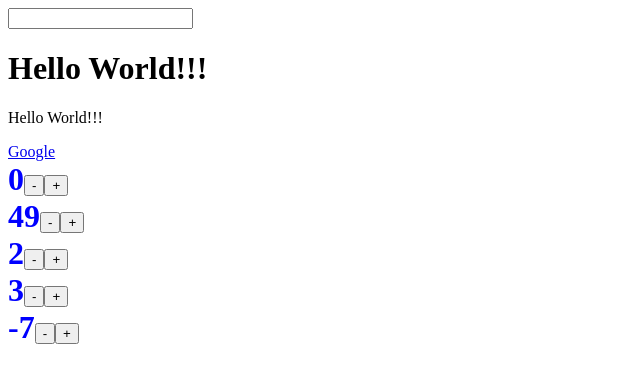
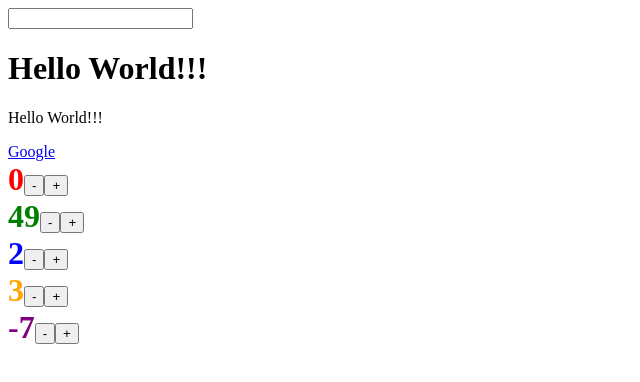
Before and after one commit to dzarezenko/beetroot2-examples, a Vue app: page / in a window 1280 px wide. Shown: the top 382 px of the page, without its empty margins (0-640 px from the left). Built offline with nearby package versions, Linux system fonts and the light colour scheme.

Commit message:
Dynamic style attribute example

```diff
--- a/src/App.vue
+++ b/src/App.vue
@@ -5,15 +5,15 @@
 
   <div v-html="link"></div>
 
-  <Counter />
+  <Counter color="red" />
 
-  <Counter :counter="initialValue" />
+  <Counter color="green" :counter="initialValue" />
 
-  <Counter counter="2" />
+  <Counter color="blue" counter="2" />
 
-  <Counter counter="3" />
+  <Counter color="orange" counter="3" />
 
-  <Counter counter="-7" />
+  <Counter color="purple" counter="-7" />
 </template>
 
 <script>
--- a/src/components/Counter.vue
+++ b/src/components/Counter.vue
@@ -1,7 +1,7 @@
 <template>
   <div>
 
-    <h1>{{ counter }}</h1>
+    <h1 :style="`color: ${color}`">{{ counter }}</h1>
     <button @click="counter--">-</button><button @click="counter++">+</button>
 
   </div>
@@ -13,7 +13,8 @@ export default {
     counter: {
       type: Number,
       default: 0
-    }
+    },
+    color: String,
   },
   /*data() {
     return {
```
